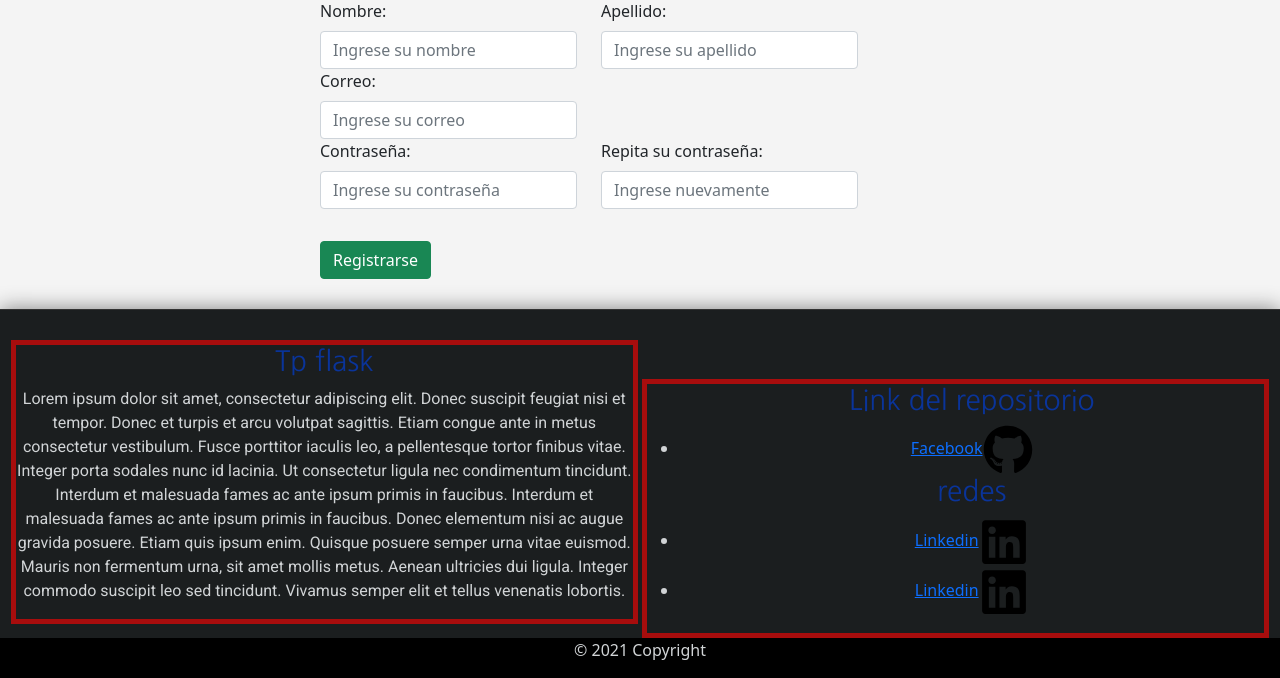
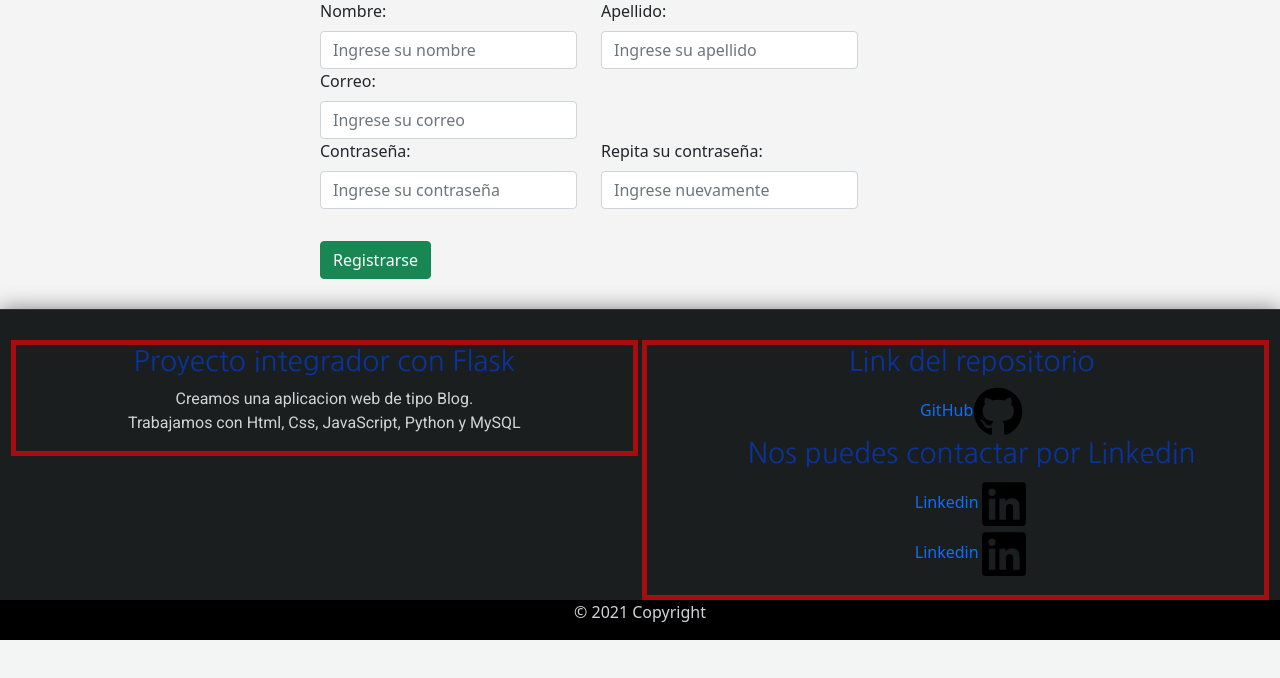
Before and after one commit to juanNH/TPCaC2124, a Flask app: page /registrarse in a window 1280 px wide. Shown: the part 407-1085 px from the top of the page. After the commit the page ends 1047 px from the top, so only its background shows below. Run offline with Flask 2, Linux system fonts and the light colour scheme; data that the repository does not hold is empty; some libraries are stand-ins or nearby versions.

Commit message:
v2 footer, Alineamiento, Organizacion de texto

```diff
--- a/static/css/styles.css
+++ b/static/css/styles.css
@@ -133,6 +133,7 @@ header{
 }
 /* footer*/
 footer{
+
     width: 100%;
     background: #1b1e1f;
     border-top: 1px solid #333;
@@ -145,7 +146,9 @@ footer{
     margin-top:30px;
     max-height: 700px;
 }
+.contenedor-l-d{
 
+}
 .left-footer{
     width: 49%;
     background: #1b1e1f;
@@ -153,6 +156,8 @@ footer{
     height: 100%;
     display: inline-block;
     max-width: 700px;
+    vertical-align: top;
+
 }
 .right-footer{
     width: 49%;
@@ -161,6 +166,7 @@ footer{
     height: 100%;
     display: inline-block;
     max-width: 700px;
+    vertical-align: top;
 
 }
 .copyright-footer{
@@ -174,6 +180,13 @@ footer{
 .icon{
     height: 50px;
     width: 50px;
+}
+.ul-footer{
+    list-style-type: none;
+    text-align: center;
+}
+.a-footer{
+    text-decoration: none;
 }
 @media screen and (max-width: 991px) {
 
--- a/templates/includes/footer.html
+++ b/templates/includes/footer.html
@@ -1,18 +1,20 @@
 <footer>
     <div class="left-footer">
-
-        <h3>Tp flask</h3>
-        <p>Lorem ipsum dolor sit amet, consectetur adipiscing elit. Donec suscipit feugiat nisi et tempor. Donec et turpis et arcu volutpat sagittis. Etiam congue ante in metus consectetur vestibulum. Fusce porttitor iaculis leo, a pellentesque tortor finibus vitae. Integer porta sodales nunc id lacinia. Ut consectetur ligula nec condimentum tincidunt. Interdum et malesuada fames ac ante ipsum primis in faucibus. Interdum et malesuada fames ac ante ipsum primis in faucibus. Donec elementum nisi ac augue gravida posuere. Etiam quis ipsum enim. Quisque posuere semper urna vitae euismod. Mauris non fermentum urna, sit amet mollis metus. Aenean ultricies dui ligula. Integer commodo suscipit leo sed tincidunt. Vivamus semper elit et tellus venenatis lobortis.</p>
+        <h3>Proyecto integrador con Flask</h3>
+        <p>
+            Creamos una aplicacion web de tipo Blog.
+            <br>
+            Trabajamos con Html, Css, JavaScript, Python y MySQL
+        </p>
     </div>
     <div class="right-footer">
 
-
-        <ul>
+        <ul class="ul-footer">
             <h3>Link del repositorio</h3>
-            <li><a target="_blank" href="https://github.com/juanNH/TPCaC2124">Facebook<img class="icon" src="../../static/img/github-brands.svg" alt=""></a></li>
-            <h3>redes</h3>
-            <li><a target="_blank" href="#">Linkedin<img class="icon" src="../../static/img/linkedin-brands.svg" alt=""></a></li>
-            <li><a target="_blank" href="#">Linkedin<img class="icon" src=".../../static/img/linkedin-brands.svg" alt=""></a></li>
+            <li><a class="a-footer" target="_blank" href="https://github.com/juanNH/TPCaC2124">GitHub<img class="icon" src="../../static/img/github-brands.svg" alt=""></a></li>
+            <h3>Nos puedes contactar por Linkedin</h3>
+            <li><a class="a-footer" target="_blank" href="#">Linkedin<img class="icon" src="../../static/img/linkedin-brands.svg" alt=""></a></li>
+            <li><a class="a-footer" target="_blank" href="#">Linkedin<img class="icon" src=".../../static/img/linkedin-brands.svg" alt=""></a></li>
         </ul>
     </div>
     <div class="copyright-footer">
```
